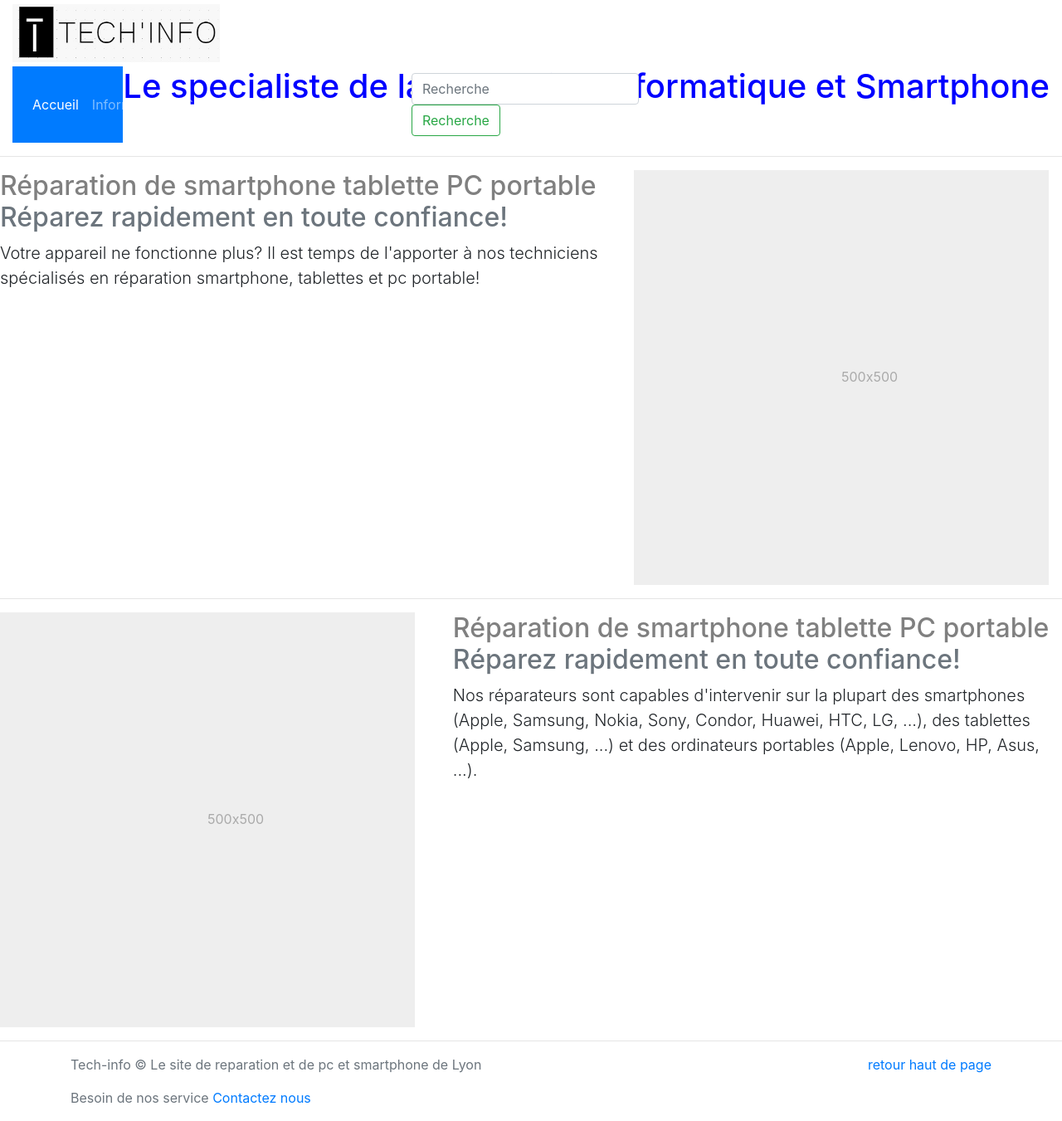
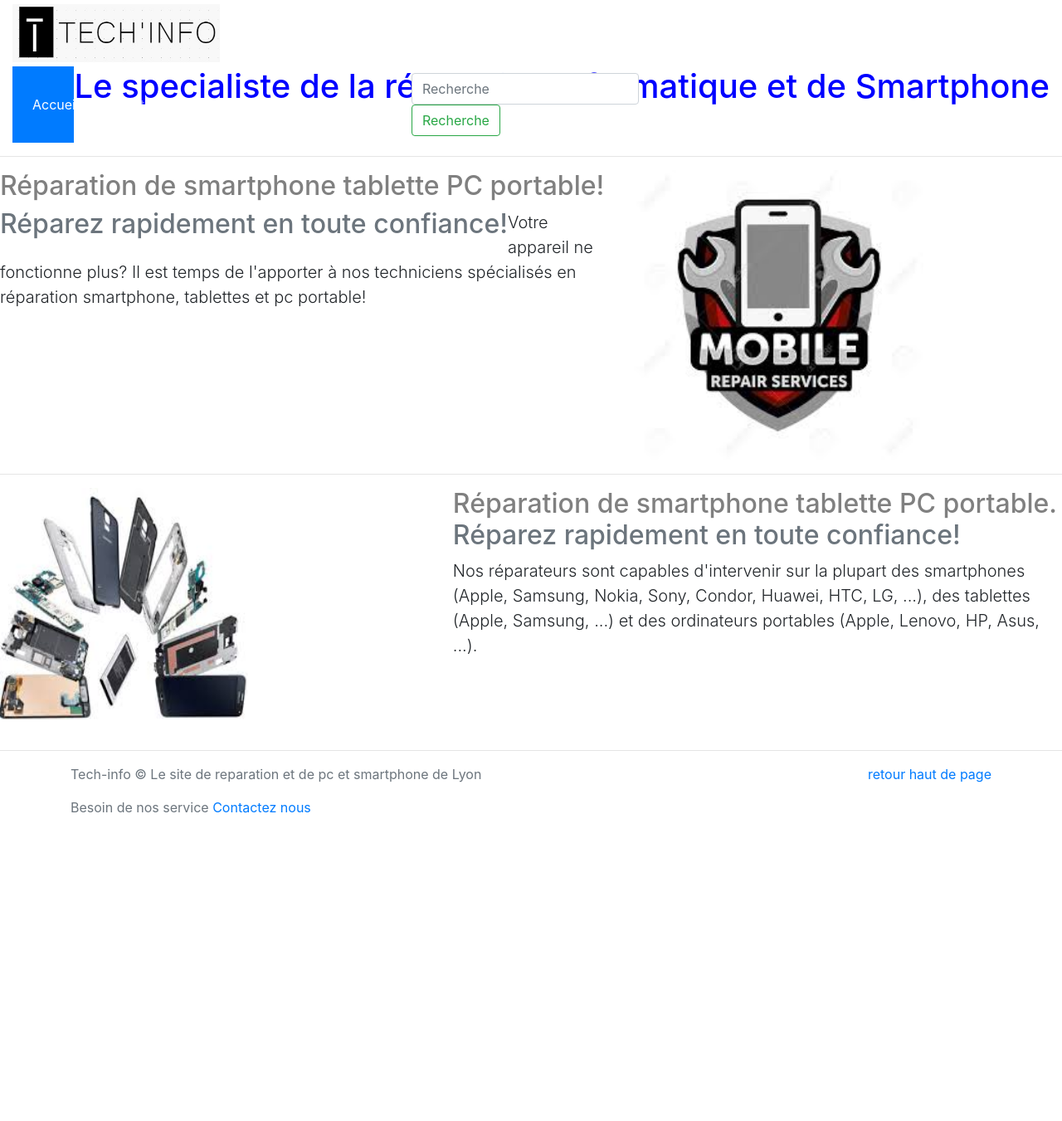
Before and after one commit to Dadid06/Tech-Info, a PHP site: page /reparation.php in a window 1280 px wide. Shown: the whole page at 83% size. After the commit the page ends 980 px from the top, so only its background shows below. Run offline with PHP 8.4, Linux system fonts and the light colour scheme; some libraries are stand-ins or nearby versions.

Commit message:
ajouter commentaire reparation

```diff
--- a/header.php
+++ b/header.php
@@ -16,7 +16,7 @@
             <a class="navbar-brand" href="#">
             <img src="img/logo_tech_informatique.jpg" width="250" height="70" class="d-inline-block align-top" alt="Tech informatiuqe et smartphone">
             </a>
-            <h1>Le specialiste de la reparation Informatique et Smartphone</h1>
+            <h1>Le specialiste de la réparation Informatique et de Smartphone</h1>
 
             <nav class="navbar navbar-expand-lg navbar-dark bg-primary">
 
--- a/reparation.php
+++ b/reparation.php
@@ -7,22 +7,24 @@
    <hr class="featurette-divider">
    <div class="row featurette">
      <div class="col-md-7">
-       <h2 class="featurette-heading">Réparation de smartphone tablette PC portable  <span class="text-muted">Réparez rapidement en toute confiance! </span></h2>
+       <h2 class="featurette-heading">Réparation de smartphone tablette PC portable! </h2><br> <h2><span class="text-muted">Réparez rapidement en toute confiance! </span></h2><br>
        <p class="lead">Votre appareil ne fonctionne plus? Il est temps de l'apporter à nos techniciens spécialisés en réparation smartphone, tablettes et pc portable!</p>
      </div>
      <div class="col-md-5">
-       <svg class="bd-placeholder-img bd-placeholder-img-lg featurette-image img-fluid mx-auto" width="500" height="500" xmlns="http://www.w3.org/2000/svg" preserveAspectRatio="xMidYMid slice" focusable="false" role="img" aria-label="Placeholder: 500x500"><title>Placeholder</title><rect width="100%" height="100%" fill="#eee"/><text x="50%" y="50%" fill="#aaa" dy=".3em">500x500</text></svg>
+         <img src = "img/téléchargement.jpg" width="350" height="350" >
+
      </div>
    </div>
    <hr class="featurette-divider">
    <div class="row featurette">
      <div class="col-md-7 order-md-2">
-       <h2 class="featurette-heading">Réparation de smartphone tablette PC portable  <span class="text-muted">Réparez rapidement en toute confiance! </span></h2>
+       <h2 class="featurette-heading">Réparation de smartphone tablette PC portable.  <span class="text-muted">Réparez rapidement en toute confiance! </span></h2>
        <p class="lead">Nos réparateurs sont capables d'intervenir sur la plupart des smartphones (Apple, Samsung, Nokia, Sony, Condor, Huawei, HTC, LG, ...), des tablettes (Apple, Samsung, ...) et des ordinateurs portables (Apple, Lenovo, HP, Asus, ...). </p>
+       <p></p>
      </div>
      <div class="col-md-5 order-md-1">
-       <svg class="bd-placeholder-img bd-placeholder-img-lg featurette-image img-fluid mx-auto" width="500" height="500" xmlns="http://www.w3.org/2000/svg" preserveAspectRatio="xMidYMid slice" focusable="false" role="img" aria-label="Placeholder: 500x500"><title>Placeholder</title><rect width="100%" height="100%" fill="#eee"/><text x="50%" y="50%" fill="#aaa" dy=".3em">500x500</text></svg>
-     </div>
+         <img src = "img/images.jpg"width="300" height="300">
+            </div>
    </div>
 
    <hr class="featurette-divider">
```
Also changed, not shown: img/images.jpg (added).
